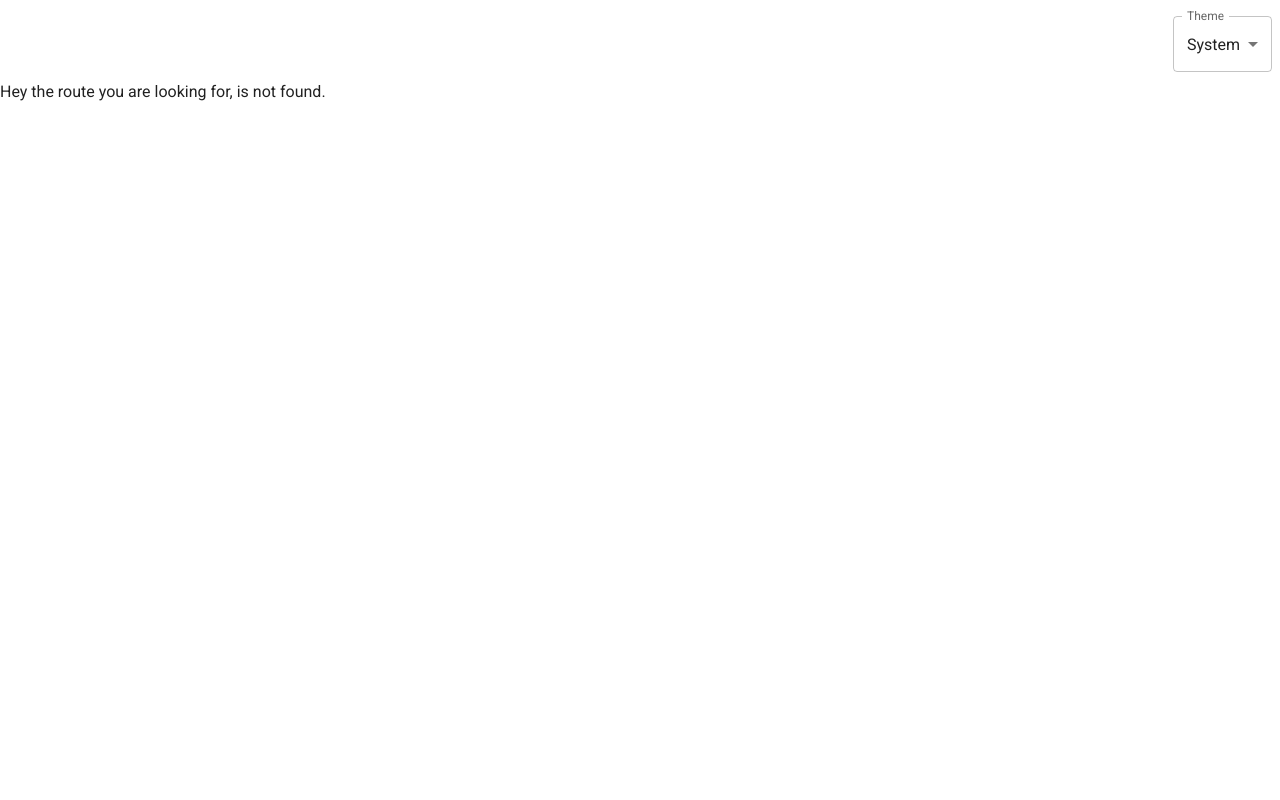
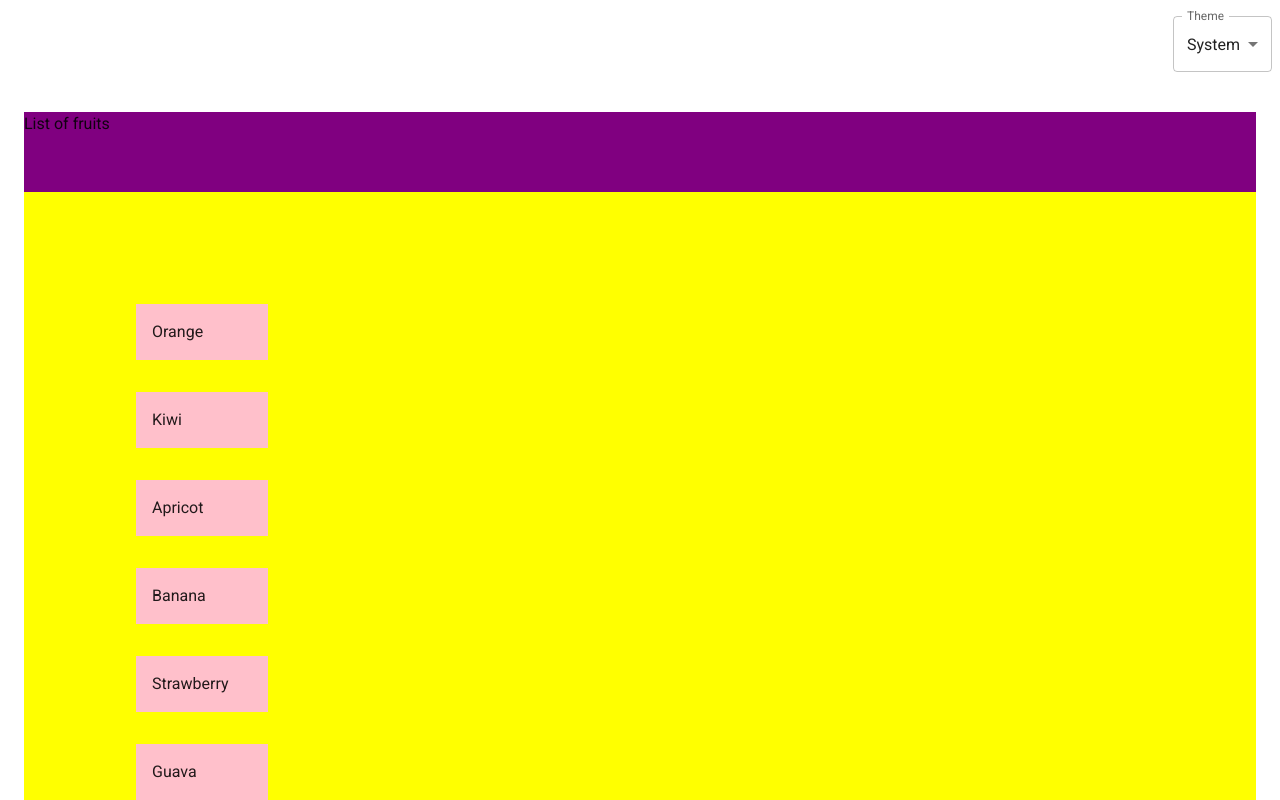
Before and after one commit to abdullatif422/spectra, a Next.js app: page /features/lessons/methods in a window 1280 px wide. Before the commit this address had no page. Shown: the top 800 px of the page. Built offline with nearby package versions, Linux system fonts and the light colour scheme.

Commit message:
added iteration of fruits

```diff
--- /dev/null
+++ b/src/app/features/lessons/methods/page.tsx
@@ -0,0 +1,125 @@
+import React from "react";
+import PageWrapper from "@/src/PageWrapper";
+import {Box,Typography} from "@mui/material";
+
+
+const fruits=[
+    {
+        id: '1',
+        name:'Orange'
+    },
+    {
+        id: '2',
+        name:'Kiwi'
+    },
+    {
+        id: '3',
+        name:'Apricot'
+    },
+    {
+        id: '4',
+        name:'Banana'
+    },
+    {
+        id: '5',
+        name:'Strawberry'
+    },
+    {
+        id: '6',
+        name:'Guava'
+    },
+    {
+        id: '7',
+        name:'Apple'
+    },
+    {
+        id: '8',
+        name:'Grapes'
+    },
+    {
+        id: '9',
+        name:'Watermelon'
+    },
+    {
+        id: '10',
+        name:'Dragonfruit'
+    },
+    {
+        id: '11',
+        name:'Papaya'
+    },
+    {
+        id: '12',
+        name:'Pineapple'
+    },
+    {
+        id: '13',
+        name:'Mango'
+    },
+    {
+        id: '14',
+        name:'Pomegranate'
+    },
+    {
+        id: '15',
+        name:'Blueberry'
+    },
+    {
+        id: '16',
+        name:'Avacado'
+    },
+    {
+        id: '17',
+        name:'Custard Apple'
+    },
+    {
+        id: '18',
+        name:'Cherries'
+    },
+    {
+        id: '19',
+        name:'Pear'
+    },
+    {
+        id: '20',
+        name:'Cranberry'
+    }
+];
+
+export default function FruitsList() {
+    return(
+        <PageWrapper>
+            <Box sx={{
+                minHeight:'10vh',
+                width:'100%',
+                backgroundColor:'purple'
+            }}>
+                <Typography>List of fruits</Typography>
+            </Box>
+            <Box sx={{
+                display:'flex',
+                height:'100%',
+                flexGrow:1,
+                backgroundColor:'yellow'
+            }}>
+                <Box sx={{
+                    flexDirection:'row',
+                    margin: 10
+                }}>
+
+                    {fruits?.map((el) => {
+                        return(
+                            <Box key={el.id} sx={{
+                                m:4,
+                                p:2,
+                                backgroundColor:'pink'
+                            }}>
+                                <Typography>{el?.name}</Typography>
+                            </Box>
+                        )
+                    })}
+                </Box>
+            </Box>
+        </PageWrapper>
+    )
+}
```
